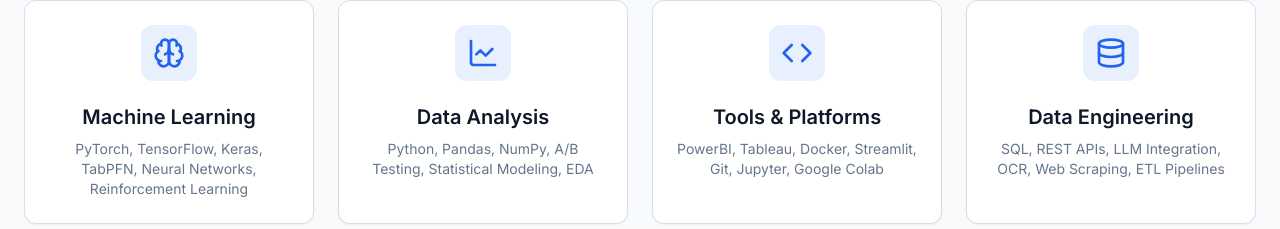
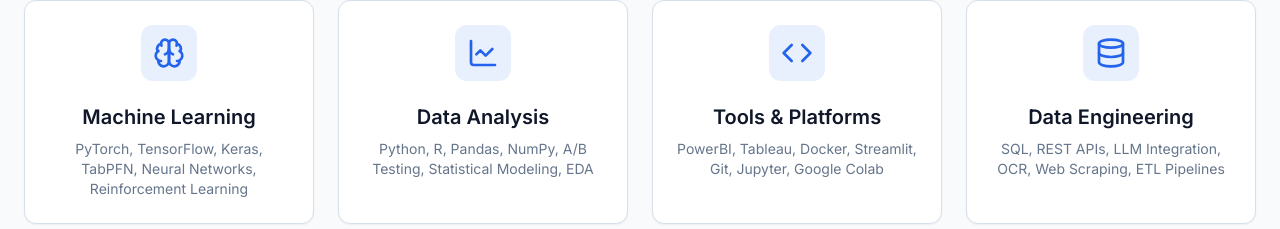
Before and after one commit to muqriher72/portfolio-heraa-muqri, a React (Vite) app: page / in a window 1280 px wide. Shown: the part 1032-1261 px from the top of the page. Built offline with nearby package versions, Linux system fonts and the light colour scheme; the HTML template or start-up script is replaced by a standard one.

Commit message:
Add R to skills

```diff
--- a/src/components/Skills.tsx
+++ b/src/components/Skills.tsx
@@ -10,7 +10,7 @@ const skills = [
   {
     icon: LineChart,
     title: "Data Analysis",
-    description: "Python, Pandas, NumPy, A/B Testing, Statistical Modeling, EDA"
+    description: "Python, R, Pandas, NumPy, A/B Testing, Statistical Modeling, EDA"
   },
   {
     icon: Code,
```
